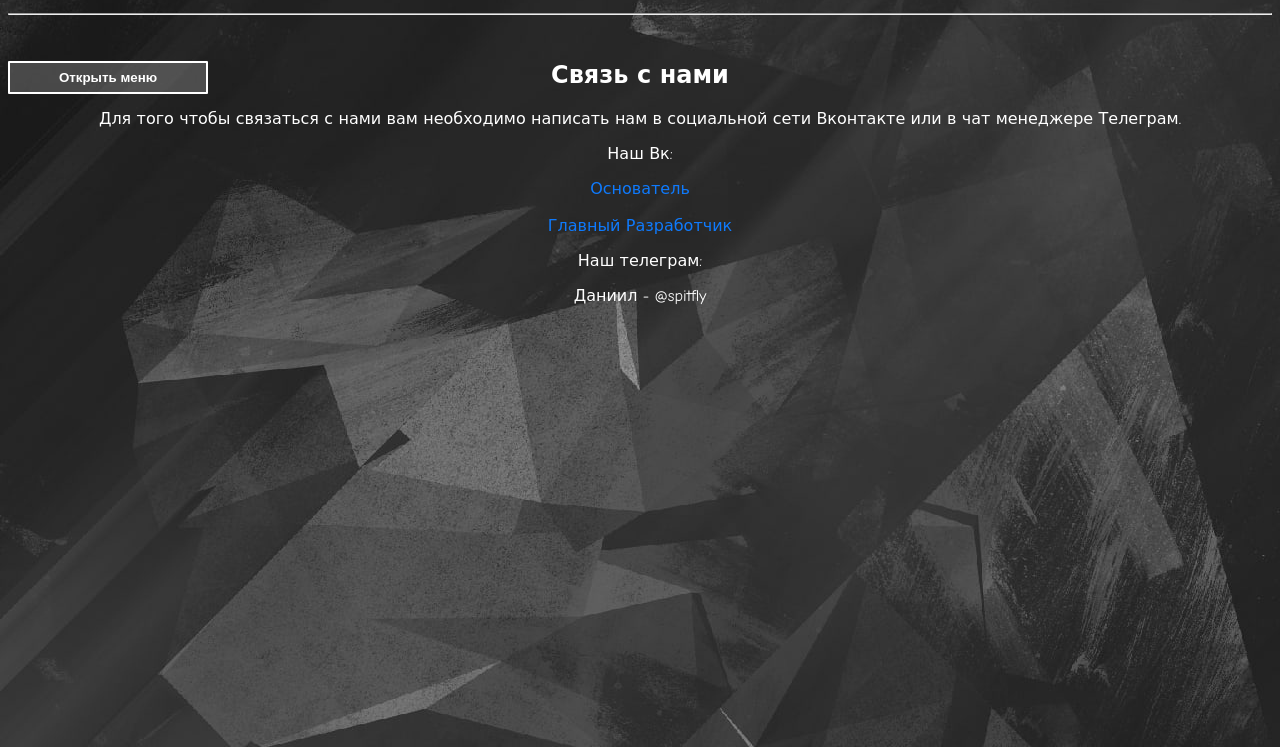
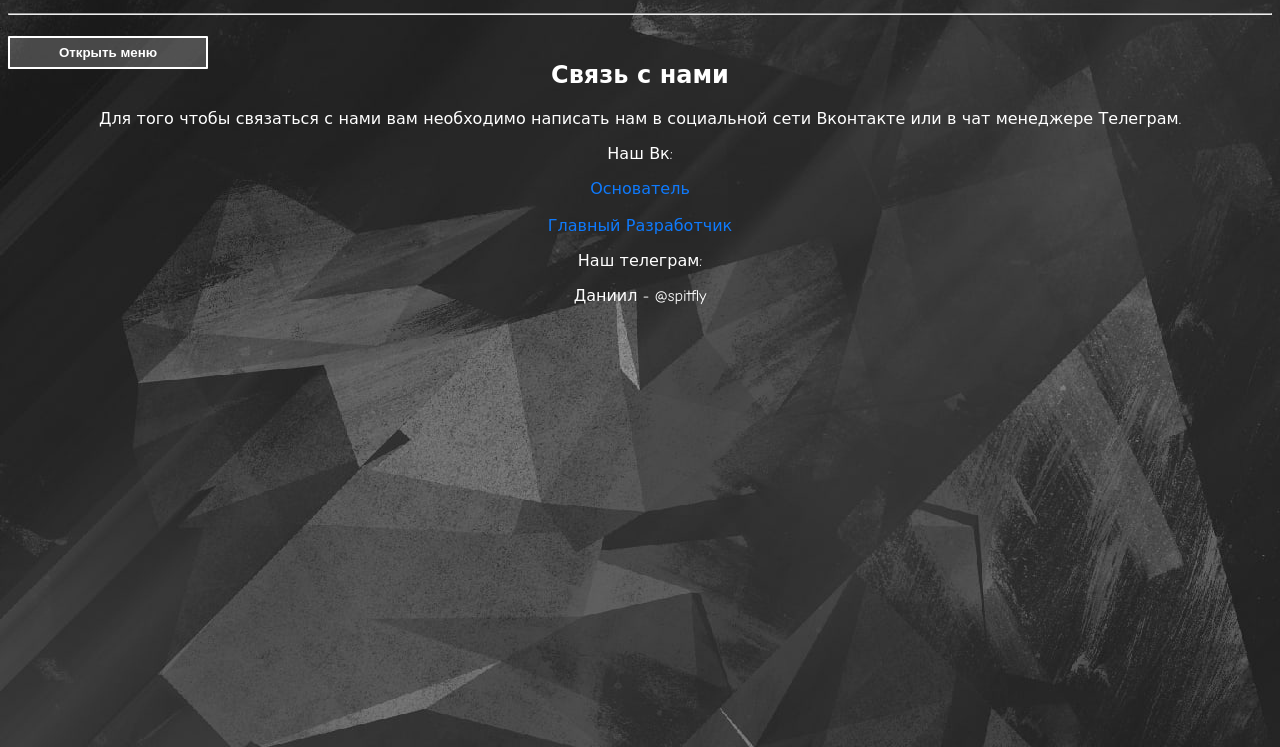
Before and after one commit to DanOS2/pointcompany, a plain HTML site: page contact.html in a window 1280 px wide. Shown: the part 53-800 px from the top of the page. Drawn offline with Linux system fonts and the light colour scheme.

Commit message:
Update contact.html

```diff
--- a/contact.html
+++ b/contact.html
@@ -70,7 +70,7 @@
 								  border: 2px solid;
 								  border-radius: 1px;
 								  transition: 0.2s;
-							          top: -260;
+							          top: -285;
 							          position: relative;
 								  background: rgba(255,255,255,.2);
 							          width: 200px;
```
